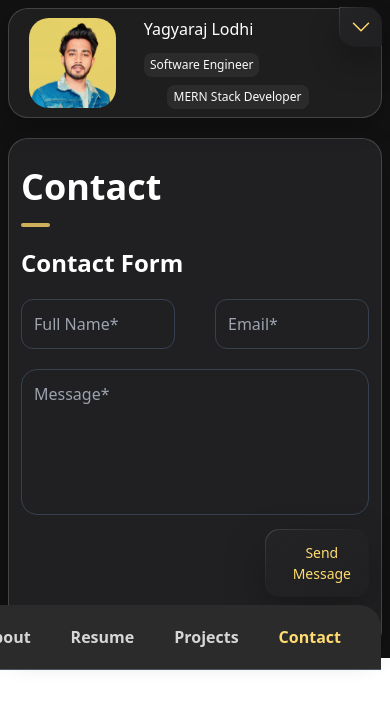
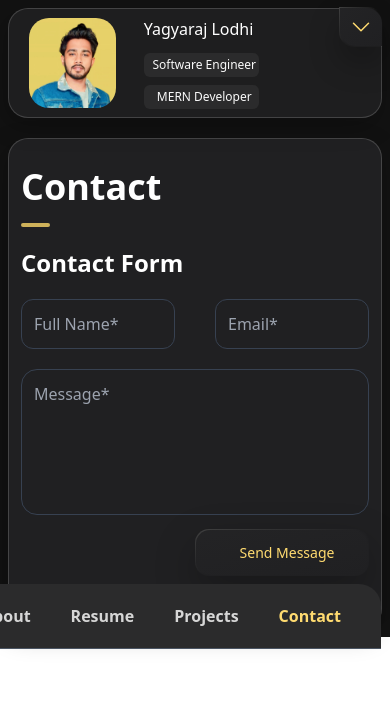
Before and after one commit to yagyaraj234/my-portfolio, a React (Create React App) app: page /contact in a window 390 px wide. Shown: the top 708 px of the page. Built offline with nearby package versions, Linux system fonts and the light colour scheme.

Commit message:
final commit

```diff
--- a/src/App.css
+++ b/src/App.css
@@ -247,16 +247,21 @@
     box-shadow: var(--shadow-1);
     z-index: 1;
   }
+
 }
 
 @media screen and (min-width: 480px) {
   .hid {
     display: none;
   }
+
 }
 @media screen and (max-width: 480px) {
   .hidd {
     display: none;
+  }
+  .form-btn{
+    width:50%;
   }
 }
 
@@ -270,7 +275,7 @@
 /* // Form button  */
 .form-btn {
   position: relative;
-  width: 30%;
+
   right: 0;
   background: var(--border-gradient-onyx);
   color: var(--orange-yellow-crayola);
--- a/src/components/Card.jsx
+++ b/src/components/Card.jsx
@@ -2,9 +2,9 @@ import React from "react";
 
 const Card = ({ data }) => {
   return (
-    <div key={data.id} className=" text-white-1 p-5 ">
+    <div key={data.id} className=" text-white-1 py-5 ">
       <div className="flex gap-5">
-        <div className=" pt-2">
+        <div className="pt-2">
           <img src={data.img} alt="icon-img" />
         </div>
         <div>
--- a/src/components/LeftBar.jsx
+++ b/src/components/LeftBar.jsx
@@ -22,12 +22,12 @@ const LeftBar = () => {
             <p className="md:text-2xl text-md md:text-center text-left pb-1  text-white-1 w-full md:pl-0 pl-2 ">
               Yagyaraj Lodhi
             </p>
-            <p className="text-white-2  py-1 font-light bg-onyx rounded-lg  my-2 md:my-4 md:w-3/6 w-[115px] md:mx-auto md:text-sm text-xs md:pl ml-2 ">
+            <p className="text-white-2  py-1 font-light bg-onyx rounded-md  my-2 md:my-4 md:w-3/6 w-[115px] md:mx-auto md:text-sm text-xs md:pl ml-2  text-center">
               {" "}
               &nbsp; Software Engineer
             </p>
-            <p className="text-white-2  py-1 font-light bg-onyx rounded-lg  md:w-4/6  w-[142px] md:text-sm text-xs mx-auto ">
-              &nbsp; MERN Stack Developer
+            <p className="text-white-2  py-1 font-light bg-onyx rounded-md  md:w-3/6 w-[115px] md:text-sm text-center text-xs md:mx-auto ml-2 ">
+              &nbsp; MERN  Developer
             </p>
           </div>
         </div>
--- a/src/components/MobMenu.jsx
+++ b/src/components/MobMenu.jsx
@@ -3,7 +3,7 @@ import { NavLink } from "react-router-dom";
 
 const MobMenu = () => {
   return (
-    <div className="fixed -bottom-1 left-0  w-full border-gray-600 px-10 border-b  rounded-t-[22px] border-l border-r z-20 bg-onyx">
+    <div className="fixed -bottom-1 left-0  w-full border-gray-600 px-10 border-b  rounded-t-[22px]  z-20 bg-onyx">
       <ul className="flex justify-between gap-5 py-4 font-sans font-semibold">
         <NavLink
           className=" hover:text-light-gray-70 cursor-pointer transition-colors  duration-300 text-light-gray "
--- a/src/pages/ContactPage.jsx
+++ b/src/pages/ContactPage.jsx
@@ -129,7 +129,7 @@ const ContactPage = () => {
           ></textarea>
           <p className=" px-4 text-red-500 text-xs">{formErrors.message}</p>
 
-          <div className="flex my-2 justify-end">
+          <div className="flex my-2 justify-end ">
             <button
               className="form-btn "
               type="submit"
```
